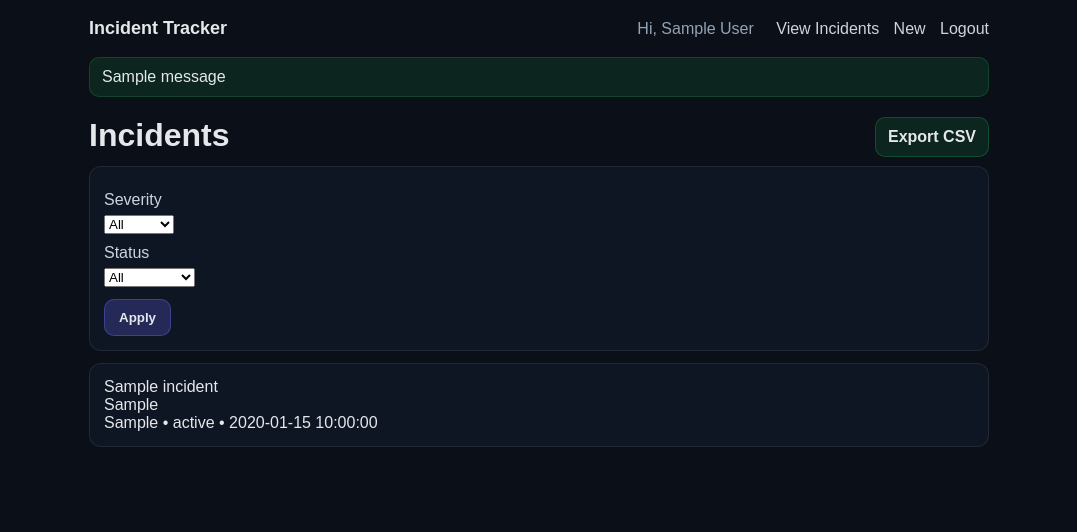
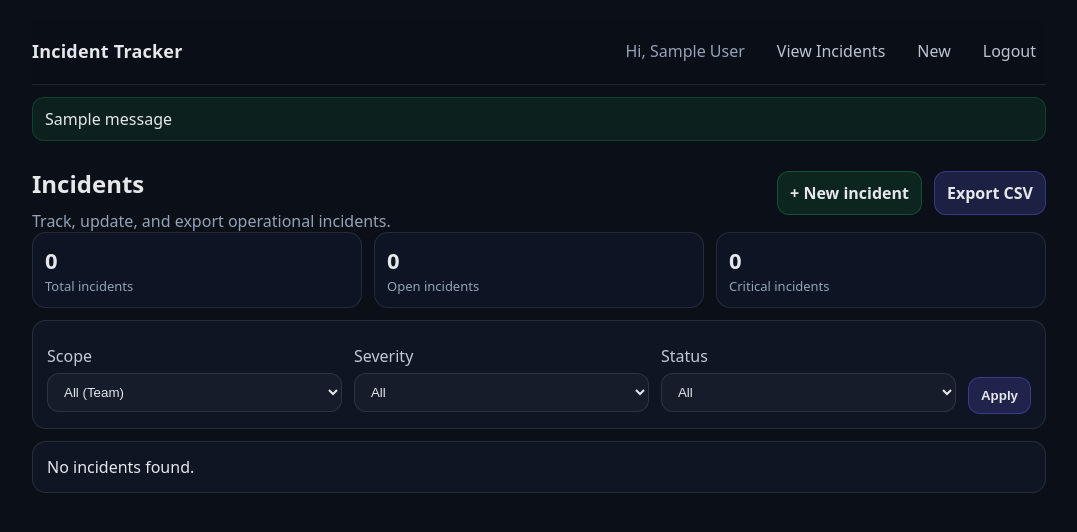
Before and after one commit to prateek-uppin/incident-tracker, a Flask app: page / in a window 1280 px wide. Shown: the top 532 px of the page, without its empty margins (101-1178 px from the left). Run offline with Flask 3, Linux system fonts and the light colour scheme; the visitor is signed in with stand-in values (Sample User, id 1); tables that the repository leaves empty or names only in its code hold one stand-in row (values such as "Sample post"); one stand-in notice (Sample message) is shown.

Commit message:
UI fixes, improved ownership UX, and completed incident workflows

```diff
--- a/app.py
+++ b/app.py
@@ -15,30 +15,71 @@ app.secret_key = "1a2b3c4d5e6f7g8h9i"
 def index():
     severity = request.args.get("severity", "")
     status = request.args.get("status", "")
+    scope = request.args.get("scope", "all")  # all | mine
 
     conn = get_connection()
     cursor = conn.cursor(dictionary=True)
 
-    query = "SELECT * FROM incidents WHERE 1=1"
+    base = """
+        FROM incidents i
+        JOIN users u ON u.id = i.created_by
+        WHERE 1=1
+    """
     params = []
 
+    if scope == "mine":
+        base += " AND i.created_by=%s"
+        params.append(session["user_id"])
+
     if severity:
-        query += " AND severity=%s"
+        base += " AND i.severity=%s"
         params.append(severity)
 
     if status:
-        query += " AND status=%s"
+        base += " AND i.status=%s"
         params.append(status)
 
-    query += " ORDER BY created_at DESC"
+    cursor.execute(
+        "SELECT COUNT(*) AS total " + base,
+        params,
+    )
+    total = cursor.fetchone()["total"]
 
-    cursor.execute(query, params)
+    cursor.execute(
+        "SELECT COUNT(*) AS open_count " + base + " AND i.status='Open'",
+        params,
+    )
+    open_count = cursor.fetchone()["open_count"]
+
+    cursor.execute(
+        "SELECT COUNT(*) AS critical_count " + base + " AND i.severity='Critical'",
+        params,
+    )
+    critical_count = cursor.fetchone()["critical_count"]
+
+    cursor.execute(
+        """
+        SELECT i.*, u.name AS creator_name
+        """ + base + """
+        ORDER BY i.created_at DESC
+        """,
+        params,
+    )
     incidents = cursor.fetchall()
 
     cursor.close()
     conn.close()
 
-    return render_template("index.html", incidents=incidents, severity=severity, status=status)
+    return render_template(
+        "index.html",
+        incidents=incidents,
+        severity=severity,
+        status=status,
+        scope=scope,
+        total=total,
+        open_count=open_count,
+        critical_count=critical_count,
+    )
 
 
 @app.route("/signup", methods=["GET", "POST"])
@@ -202,7 +243,15 @@ def incident_detail(incident_id):
     conn = get_connection()
     cursor = conn.cursor(dictionary=True)
 
-    cursor.execute("SELECT * FROM incidents WHERE id=%s", (incident_id,))
+    cursor.execute(
+        """
+        SELECT i.*, u.name AS creator_name
+        FROM incidents i
+        JOIN users u ON u.id = i.created_by
+        WHERE i.id=%s
+        """,
+        (incident_id,),
+    )
     incident = cursor.fetchone()
 
     cursor.close()
@@ -211,7 +260,8 @@ def incident_detail(incident_id):
     if not incident:
         return "Incident not found", 404
 
-    return render_template("incident_detail.html", incident=incident)
+    is_owner = (incident["created_by"] == session["user_id"])
+    return render_template("incident_detail.html", incident=incident, is_owner=is_owner)
 
 @app.post("/incidents/<int:incident_id>/status")
 @login_required
@@ -255,7 +305,8 @@ def edit_incident(incident_id):
     if incident["created_by"] != session["user_id"]:
         cursor.close()
         conn.close()
-        return "Not allowed", 403
+        flash("You don’t have permission to edit this incident.", "error")
+        return redirect(url_for("incident_detail", incident_id=incident_id))
 
     if request.method == "POST":
         title = request.form.get("title", "").strip()
--- a/db.py
+++ b/db.py
@@ -4,7 +4,7 @@ from mysql.connector import Error
 DB_CONFIG = {
     "host": "localhost",
     "user": "root",
-    "password": "root",
+    "password": "db_password",
     "database": "incident_tracker_db",
 }
 
--- a/static/styles.css
+++ b/static/styles.css
@@ -1,133 +1,295 @@
-body {
-  font-family: Arial, sans-serif;
-  background: #0b0f17;
-  color: #e5e7eb;
-  margin: 0;
+:root{
+  --bg:#0b0f17;
+  --panel: rgba(17,24,39,0.82);
+  --panel2: rgba(15,23,42,0.72);
+  --border: rgba(255,255,255,0.10);
+  --text:#e5e7eb;
+  --muted:#94a3b8;
+
+  --good: rgba(34,197,94,.95);
+  --warn: rgba(234,179,8,.95);
+  --high: rgba(249,115,22,.95);
+  --bad: rgba(239,68,68,.95);
+
+  --open: rgba(59,130,246,.95);
+  --progress: rgba(249,115,22,.95);
+  --resolved: rgba(34,197,94,.95);
 }
 
-a { color: inherit; text-decoration: none; }
+*{ box-sizing:border-box; }
 
-.container {
-  max-width: 900px;
-  margin: 0 auto;
-  padding: 18px;
+body{
+  margin:0;
+  font-family: system-ui, -apple-system, Segoe UI, Roboto, Arial, sans-serif;
+  background: var(--bg);
+  color: var(--text);
 }
 
-.topbar {
-  display: flex;
-  justify-content: space-between;
-  align-items: center;
-  margin-bottom: 18px;
+a{ color:inherit; text-decoration:none; }
+a:hover{ text-decoration: underline; }
+
+.container{
+  max-width: 1050px;
+  margin: 0 auto;
+  padding: 18px 18px 34px;
 }
 
-.brand { font-weight: 700; font-size: 18px; }
-
-.nav a { margin-left: 10px; color: #cbd5e1; }
-.nav a:hover { text-decoration: underline; }
-.hello { color: #94a3b8; margin-right: 8px; }
-
-h1 { margin: 10px 0 12px; }
-
-.card {
-  background: rgba(17, 24, 39, 0.8);
-  border: 1px solid rgba(255,255,255,0.08);
-  border-radius: 12px;
-  padding: 14px;
-  margin-bottom: 12px;
+.topbar{
+  display:flex;
+  justify-content:space-between;
+  align-items:center;
+  gap:12px;
+  padding: 14px 0;
+  position: sticky;
+  top: 0;
+  background: rgba(11,15,23,.78);
+  backdrop-filter: blur(10px);
+  border-bottom: 1px solid var(--border);
+  z-index: 10;
 }
 
-label { display: block; margin: 10px 0 6px; color: #cbd5e1; }
-
-input {
-  width: 100%;
-  padding: 10px;
-  border-radius: 10px;
-  border: 1px solid rgba(255,255,255,0.12);
-  background: rgba(255,255,255,0.03);
-  color: #e5e7eb;
-  outline: none;
+.brand a{
+  font-weight: 800;
+  letter-spacing: .2px;
+  font-size: 18px;
+  text-decoration: none;
 }
 
-button {
-  margin-top: 12px;
-  padding: 10px 14px;
-  border-radius: 10px;
-  border: 1px solid rgba(99,102,241,0.4);
-  background: rgba(99,102,241,0.25);
-  color: #e5e7eb;
-  cursor: pointer;
-  font-weight: 700;
+.nav{
+  display:flex;
+  align-items:center;
+  gap:12px;
+  flex-wrap: wrap;
 }
 
-button:hover { background: rgba(99,102,241,0.35); }
-
-.flash-item {
-  background: rgba(34,197,94,0.12);
-  border: 1px solid rgba(34,197,94,0.2);
-  padding: 10px 12px;
+.nav a{
+  color: rgba(203,213,225,.92);
+  padding: 8px 10px;
   border-radius: 10px;
-  margin-bottom: 10px;
+}
+.nav a:hover{
+  background: rgba(255,255,255,0.06);
+  text-decoration:none;
+}
+.nav .hello{
+  color: var(--muted);
 }
 
-.muted { color: #94a3b8; }
+h1{ margin: 14px 0 10px; font-size: 24px; }
+h2{ margin: 0 0 10px; font-size: 18px; }
+h3{ margin: 0; font-size: 16px; }
 
-.item { display: block; }
-.item:hover { border-color: rgba(255,255,255,0.18); }
+.card{
+  background: var(--panel);
+  border: 1px solid var(--border);
+  border-radius: 14px;
+  padding: 14px;
+}
+
+.grid{
+  display:grid;
+  gap:12px;
+}
 
 .row{
   display:flex;
   align-items:center;
   justify-content:space-between;
   gap:12px;
+  flex-wrap: wrap;
 }
 
-.btn{
-  display:inline-block;
-  padding:10px 12px;
-  border-radius:10px;
-  border:1px solid rgba(34,197,94,0.25);
-  background: rgba(34,197,94,0.12);
-  color:#e5e7eb;
-  font-weight:700;
+.muted{ color: var(--muted); }
+
+input, select, textarea{
+  width:100%;
+  padding: 10px 12px;
+  border-radius: 12px;
+  border: 1px solid var(--border);
+  background: rgba(255,255,255,0.03);
+  color: var(--text);
+  outline: none;
 }
 
-.btn:hover{
-  background: rgba(34,197,94,0.18);
+label{ display:block; margin: 10px 0 6px; color: rgba(203,213,225,.95); }
+
+button, .btn{
+  display:inline-flex;
+  align-items:center;
+  justify-content:center;
+  gap:8px;
+  padding: 10px 12px;
+  border-radius: 12px;
+  border: 1px solid rgba(99,102,241,0.38);
+  background: rgba(99,102,241,0.20);
+  color: var(--text);
+  cursor: pointer;
+  font-weight: 750;
+  text-decoration:none;
 }
-
-.brand a{
-  font-weight:700;
-  font-size:18px;
-  color:#e5e7eb;
+button:hover, .btn:hover{
+  background: rgba(99,102,241,0.28);
   text-decoration:none;
 }
 
-.brand a:hover{
-  text-decoration:underline;
+.btn-green{
+  border-color: rgba(34,197,94,0.28);
+  background: rgba(34,197,94,0.12);
+}
+.btn-green:hover{ background: rgba(34,197,94,0.18); }
+
+.btn-danger{
+  border-color: rgba(239,68,68,0.32);
+  background: rgba(239,68,68,0.10);
+}
+.btn-danger:hover{ background: rgba(239,68,68,0.16); }
+
+.filters{
+  display:grid;
+  grid-template-columns: 1fr 1fr 1fr auto;
+  gap:10px;
+  align-items:end;
 }
 
-.nav .hello{
-  color:#94a3b8;
-  margin-right:8px;
+@media (max-width: 860px){
+  .filters{ grid-template-columns: 1fr 1fr; }
+}
+
+.list{
+  display:grid;
+  gap:12px;
+  margin-top: 12px;
+}
+
+.item{
+  display:block;
+  transition: transform .08s ease, border-color .08s ease;
+}
+.item:hover{
+  transform: translateY(-1px);
+  border-color: rgba(255,255,255,0.18);
   text-decoration:none;
 }
 
-.nav .hello:hover{
-  text-decoration:underline;
+.item-top{
+  display:flex;
+  justify-content:space-between;
+  align-items:flex-start;
+  gap:12px;
+}
+
+.meta{
+  display:flex;
+  flex-wrap: wrap;
+  gap:8px;
+  margin-top: 8px;
+  color: var(--muted);
+  font-size: 13px;
+}
+
+.badges{
+  display:flex;
+  gap:8px;
+  flex-wrap: wrap;
+  justify-content:flex-end;
+}
+
+.badge{
+  font-size: 12px;
+  padding: 6px 10px;
+  border-radius: 999px;
+  border: 1px solid var(--border);
+  color: rgba(203,213,225,.95);
+}
+
+.sev-low{ border-color: rgba(34,197,94,0.25); color: var(--good); }
+.sev-medium{ border-color: rgba(234,179,8,0.25); color: var(--warn); }
+.sev-high{ border-color: rgba(249,115,22,0.25); color: var(--high); }
+.sev-critical{ border-color: rgba(239,68,68,0.25); color: var(--bad); }
+
+.st-open{ border-color: rgba(59,130,246,0.25); color: var(--open); }
+.st-in-progress{ border-color: rgba(249,115,22,0.25); color: var(--progress); }
+.st-resolved{ border-color: rgba(34,197,94,0.25); color: var(--resolved); }
+
+.kpis{
+  display:grid;
+  grid-template-columns: repeat(3, 1fr);
+  gap: 12px;
+}
+@media (max-width: 860px){
+  .kpis{ grid-template-columns: 1fr; }
+}
+.kpi{
+  background: var(--panel2);
+  border: 1px solid var(--border);
+  border-radius: 14px;
+  padding: 12px;
+}
+.kpi .num{ font-size: 22px; font-weight: 850; }
+.kpi .label{ color: var(--muted); margin-top: 2px; font-size: 13px; }
+
+.flash{ margin: 12px 0; display:grid; gap:10px; }
+.flash-item{
+  background: rgba(34,197,94,0.10);
+  border: 1px solid rgba(34,197,94,0.20);
+  padding: 10px 12px;
+  border-radius: 12px;
+}
+.flash-item.error{
+  background: rgba(239,68,68,0.10);
+  border-color: rgba(239,68,68,0.22);
+}
+
+.two-col{
+  display:grid;
+  grid-template-columns: 1.4fr .9fr;
+  gap: 12px;
+}
+@media (max-width: 980px){
+  .two-col{ grid-template-columns: 1fr; }
 }
 
 .divider{
   border:none;
-  border-top:1px solid rgba(255,255,255,0.10);
-  margin:14px 0;
+  border-top: 1px solid var(--border);
+  margin: 12px 0;
 }
 
-.status-form{
-  display:flex;
+.actions{
+  display:grid;
   gap:10px;
-  align-items:center;
+}
+.actions .row{
+  justify-content:flex-start;
 }
 
-.status-form select{
-  flex:1;
+.card form,
+form.card {
+  display: grid;
+  gap: 12px;
 }
+
+form.card input,
+form.card select,
+form.card textarea {
+  margin-bottom: 2px;
+}
+
+form.card button {
+  margin-top: 6px;
+}
+
+select {
+  background-color: rgba(255,255,255,0.03);
+  color: var(--text);
+}
+
+select option {
+  background-color: #0b0f17;
+  color: #e5e7eb;
+}
+
+input:focus, select:focus, textarea:focus {
+  border-color: rgba(99,102,241,0.55);
+  box-shadow: 0 0 0 3px rgba(99,102,241,0.15);
+}
--- a/templates/base.html
+++ b/templates/base.html
@@ -25,11 +25,13 @@
       </nav>
     </header>
 
-    {% with messages = get_flashed_messages() %}
+    {% with messages = get_flashed_messages(with_categories=true) %}
       {% if messages %}
         <div class="flash">
-          {% for msg in messages %}
-            <div class="flash-item">{{ msg }}</div>
+          {% for category, msg in messages %}
+            <div class="flash-item {% if category == 'error' %}error{% endif %}">
+              {{ msg }}
+            </div>
           {% endfor %}
         </div>
       {% endif %}
--- a/templates/index.html
+++ b/templates/index.html
@@ -1,14 +1,44 @@
 {% extends "base.html" %}
 {% block content %}
+
 <div class="row">
+  <div>
     <h1>Incidents</h1>
-
-  <a class="btn" href="{{ url_for('export_csv', severity=severity, status=status) }}">
-    Export CSV
-  </a>
+    <div class="muted">Track, update, and export operational incidents.</div>
   </div>
 
+  <div class="row">
+    <a class="btn btn-green" href="{{ url_for('new_incident') }}">+ New incident</a>
+    <a class="btn" href="{{ url_for('export_csv', severity=severity, status=status, scope=scope) }}">Export CSV</a>
+  </div>
+</div>
+
+<div class="kpis">
+  <div class="kpi">
+    <div class="num">{{ total }}</div>
+    <div class="label">Total incidents</div>
+  </div>
+  <div class="kpi">
+    <div class="num">{{ open_count }}</div>
+    <div class="label">Open incidents</div>
+  </div>
+  <div class="kpi">
+    <div class="num">{{ critical_count }}</div>
+    <div class="label">Critical incidents</div>
+  </div>
+</div>
+
+<div style="height:12px;"></div>
+
 <form method="get" class="filters card">
+  <div>
+    <label>Scope</label>
+    <select name="scope">
+      <option value="all" {% if scope=="all" %}selected{% endif %}>All (Team)</option>
+      <option value="mine" {% if scope=="mine" %}selected{% endif %}>My incidents</option>
+    </select>
+  </div>
+
   <div>
     <label>Severity</label>
     <select name="severity">
@@ -32,25 +62,30 @@
   <button type="submit">Apply</button>
 </form>
 
-{% if incidents %}
 <div class="list">
   {% for incident in incidents %}
     <a class="card item" href="{{ url_for('incident_detail', incident_id=incident.id) }}">
       <div class="item-top">
-          <div class="title">{{ incident.title }}</div>
-          <div class="badge sev-{{ incident.severity|lower }}">{{ incident.severity }}</div>
-        </div>
+        <div>
+          <h3>{{ incident.title }}</h3>
           <div class="meta">
-          <span>{{ incident.category }}</span>
+            <span><b>Category:</b> {{ incident.category }}</span>
             <span>•</span>
-          <span class="status">{{ incident.status }}</span>
+            <span><b>By:</b> {{ incident.creator_name }}{% if incident.created_by == session.get("user_id") %} (You){% endif %}</span>
             <span>•</span>
             <span>{{ incident.created_at }}</span>
           </div>
+        </div>
+
+        <div class="badges">
+          <span class="badge sev-{{ incident.severity|lower }}">{{ incident.severity }}</span>
+          <span class="badge st-{{ incident.status|lower|replace(' ','-') }}">{{ incident.status }}</span>
+        </div>
+      </div>
     </a>
+  {% else %}
+    <div class="card">No incidents found.</div>
   {% endfor %}
 </div>
-{% else %}
-  <div class="card">No incidents found.</div>
-{% endif %}
+
 {% endblock %}
```
Also changed, not shown: templates/incident_detail.html (+54 -16 lines). Lines whose indentation alone changed are shown as unchanged.
